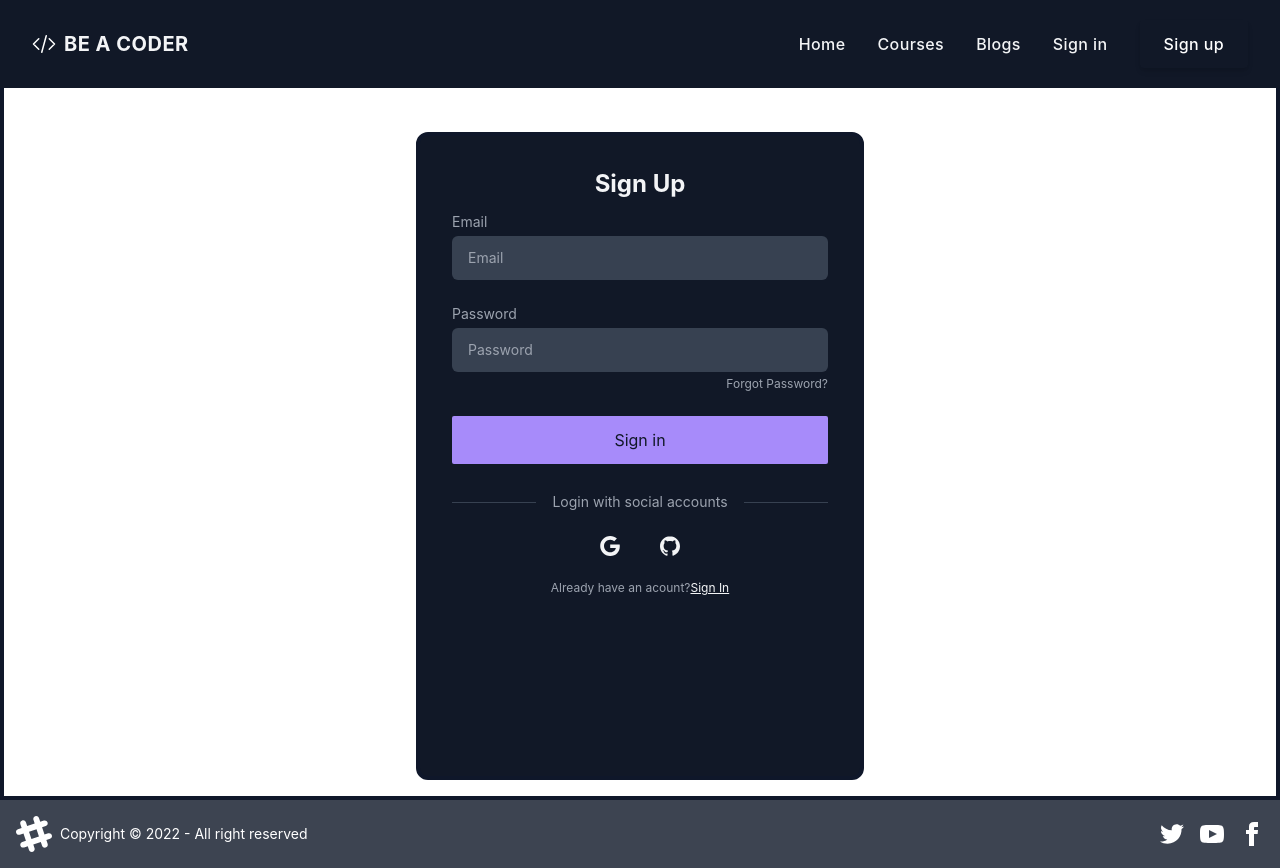
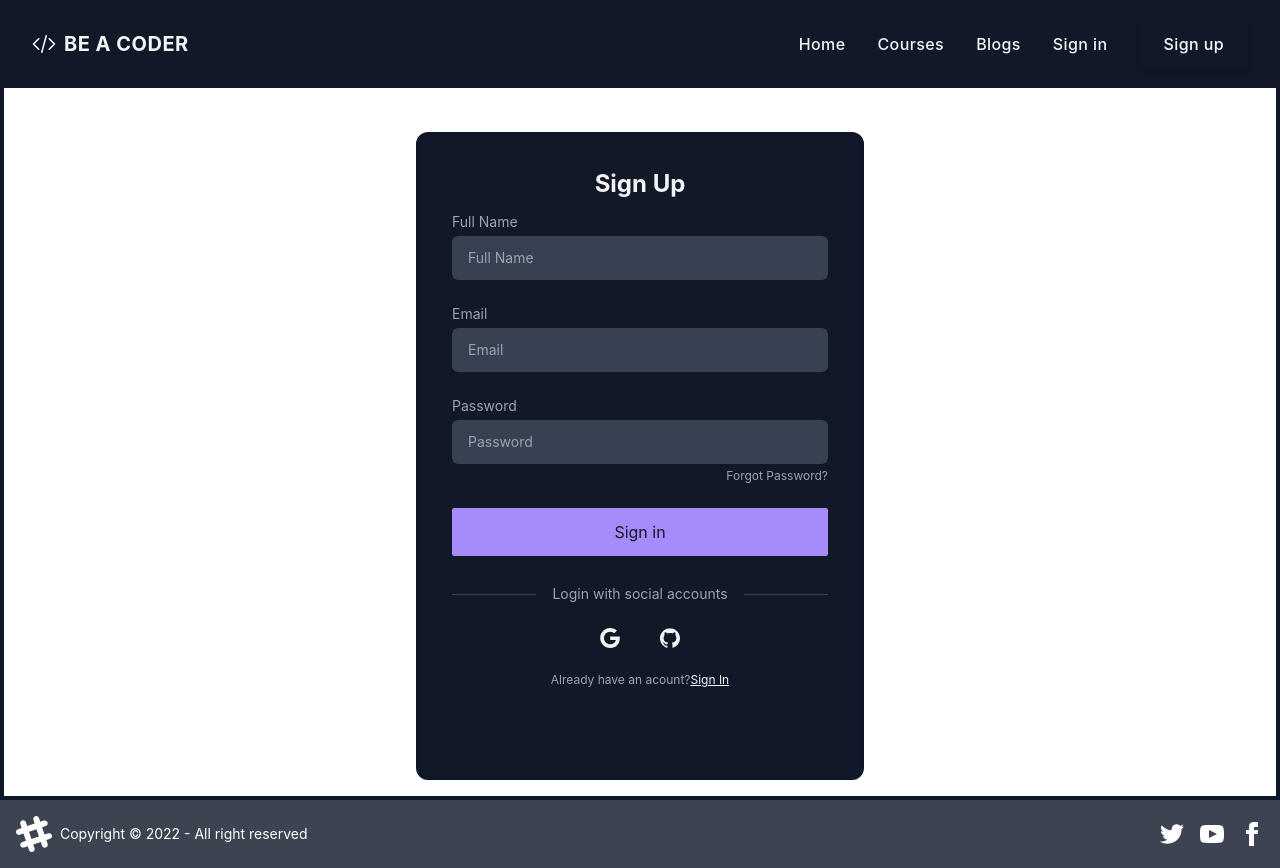
Before and after one commit to KhalidMimMuzahid/be-a-coder-client-side-react-app, a React (Create React App) app: page /signup in a window 1280 px wide. Built offline with nearby package versions, Linux system fonts and the light colour scheme; no server answers.

Commit message:
user display in the navbar

```diff
--- a/src/component/Header/Header.js
+++ b/src/component/Header/Header.js
@@ -130,7 +130,9 @@ const Header = () => {
             )}
             {currentUser && (
               <li>
-                <h1 className="font-bold text-white">{currentUser.email}</h1>
+                <h1 className="font-bold text-white">
+                  {currentUser.displayName}
+                </h1>
               </li>
             )}
           </ul>
@@ -138,7 +140,9 @@ const Header = () => {
           <div className="md:hidden">
             <div className="flex">
               {currentUser && (
-                <h1 className="font-bold text-white">{currentUser.email}</h1>
+                <h1 className="font-bold text-white">
+                  {currentUser.displayName}
+                </h1>
               )}
               <button
                 aria-label="Open Menu"
--- a/src/component/SignUp/SignUp.js
+++ b/src/component/SignUp/SignUp.js
@@ -3,16 +3,24 @@ import React, { useContext } from "react";
 import { Link, useNavigate } from "react-router-dom";
 import { AuthContext } from "../../contexts/UserContex";
 
-const SignUp = () => {
-  const { signUpWithEmailAndPassword, signInWithGoogle, signInWithGithub } =
-    useContext(AuthContext);
+const SignUp = ({ updateUserInfo }) => {
+  const {
+    signUpWithEmailAndPassword,
+    signInWithGoogle,
+    signInWithGithub,
+    updateUserProfileInfo,
+  } = useContext(AuthContext);
   const navigate = useNavigate();
   const handleFormSubmit = (e) => {
     e.preventDefault();
     const email = e.target.email.value;
     const password = e.target.password.value;
+    const displayName = e.target.name.value;
+    const userInfo = { displayName };
     signUpWithEmailAndPassword(email, password)
       .then((userCredential) => {
+        updateUserProfile(userInfo);
+        // console.log(userInfo);
         const user = userCredential.user;
         console.log(user);
         navigate("/");
@@ -46,6 +54,18 @@ const SignUp = () => {
         console.log(errorMessage);
       });
   };
+  const updateUserProfile = (userInfo) => {
+    console.log(userInfo);
+    updateUserProfileInfo(userInfo)
+      .then(() => {
+        // Profile updated!
+        // ...
+      })
+      .catch((error) => {
+        // An error occurred
+        // ...
+      });
+  };
   return (
     <div className="h-screen pt-28 border border-slate-900 border-4 flex justify-center">
       <div className="w-full max-w-md p-8 space-y-3 rounded-xl my-4 bg-gray-900 text-gray-100 border border-slate-900 border-4">
@@ -57,6 +77,19 @@ const SignUp = () => {
           className="space-y-6 ng-untouched ng-pristine ng-valid"
         >
           <div className="space-y-1 text-sm">
+            <label htmlFor="name" className="block text-gray-400">
+              Full Name
+            </label>
+            <input
+              type="text"
+              name="name"
+              id="name"
+              placeholder="Full Name"
+              className="w-full px-4 py-3 rounded-md border-gray-700 bg-gray-700 text-gray-100 focus:border-violet-400"
+              required
+            />
+          </div>
+          <div className="space-y-1 text-sm">
             <label htmlFor="email" className="block text-gray-400">
               Email
             </label>
@@ -66,6 +99,7 @@ const SignUp = () => {
               id="email"
               placeholder="Email"
               className="w-full px-4 py-3 rounded-md border-gray-700 bg-gray-700 text-gray-100 focus:border-violet-400"
+              required
             />
           </div>
           <div className="space-y-1 text-sm">
@@ -78,6 +112,7 @@ const SignUp = () => {
               id="password"
               placeholder="Password"
               className="w-full px-4 py-3 rounded-md border-gray-700 bg-gray-700 text-gray-100 focus:border-violet-400"
+              required
             />
             <div className="flex justify-end text-xs text-gray-400">
               <button>Forgot Password?</button>
--- a/src/contexts/UserContex.js
+++ b/src/contexts/UserContex.js
@@ -8,6 +8,7 @@ import {
   signInWithEmailAndPassword,
   signInWithPopup,
   signOut,
+  updateProfile,
 } from "firebase/auth";
 import { app } from "../firebase/firebase.init";
 import { useEffect } from "react";
@@ -35,6 +36,9 @@ const UserContex = ({ children }) => {
   const logOut = () => {
     return signOut(auth);
   };
+  const updateUserProfileInfo = (userInfo) => {
+    return updateProfile(auth.currentUser, userInfo);
+  };
   useEffect(() => {
     const unsubscribe = onAuthStateChanged(auth, (user) => {
       setCurrentUser(user);
@@ -48,6 +52,7 @@ const UserContex = ({ children }) => {
     signInWithGithub,
     currentUser,
     logOut,
+    updateUserProfileInfo,
   };
   return (
     <AuthContext.Provider value={authValue}>{children}</AuthContext.Provider>
```
